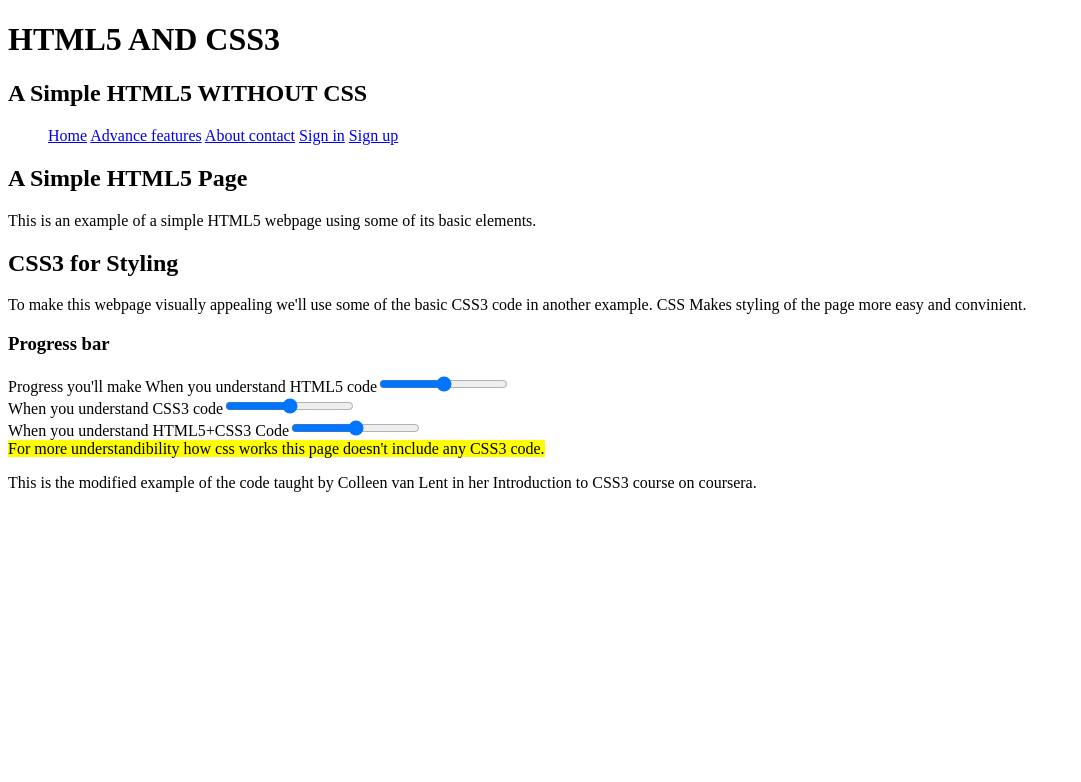
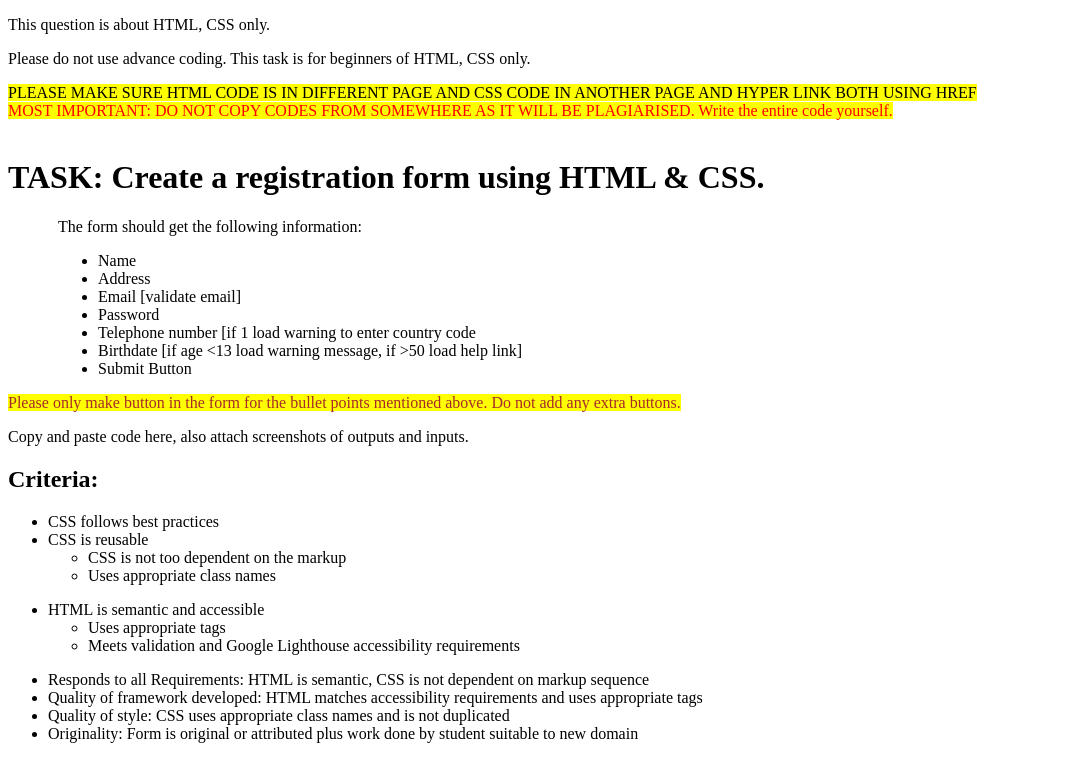
Before and after one commit to sherzodbekkkkkkkkkkkk/vazifa-hozir, a plain HTML site: page index.html in a window 1280 px wide. Shown: the whole page, without its empty margins (0-1081 px from the left). Drawn offline with Linux system fonts and the light colour scheme.

Commit message:
hhhhhhhhhhhh

```diff
--- a/index.html
+++ b/index.html
@@ -6,26 +6,60 @@
     <title>Document</title>
 </head>
 <body>
-    <h1>HTML5 AND CSS3</h1>
-   <h2>A Simple HTML5 WITHOUT CSS</h2>
-   <div style="margin-left: 40px;">
-    <a href="#">Home</a>
-   <a href="#">Advance features</a>
-   <a href="#">About </a>
-   <a href="#">contact</a>
-   <a href="#">Sign in</a>
-   <a href="#">Sign up</a>
-   </div>
-   <h2>A Simple HTML5 Page</h2>
-   <p>This is an example of a simple HTML5 webpage using some of its basic elements.</p>
-   <h2>CSS3 for Styling</h2>
-   <p>To make this webpage visually appealing we'll use some of the basic CSS3 code in another example. CSS Makes styling of the page more easy and convinient.</p>
-   <h3>Progress bar</h3>
-   <span>Progress you'll make</span>
-   <span>When you understand HTML5 code</span><input type="range"> <br>
-   <span>When you understand CSS3 code</span><input type="range" name="" id=""> <br>
-   <span>When you understand HTML5+CSS3 Code</span><input type="range" name="" id=""><br>
-   <mark>For more understandibility how css works this page doesn't include any CSS3 code.</mark>
-   <p>This is the modified example of the code taught by Colleen van Lent in her Introduction to CSS3 course on coursera.</p>
+    <p>This question is about HTML, CSS only.</p>
+    <p>Please do not use advance coding. This task is for beginners of HTML, CSS only.</p>
+    <mark>PLEASE MAKE SURE HTML CODE IS IN DIFFERENT PAGE AND CSS CODE IN ANOTHER PAGE AND HYPER LINK BOTH USING HREF</mark><br>
+    <mark style="color: red;">MOST IMPORTANT: DO NOT COPY CODES FROM SOMEWHERE AS IT WILL BE PLAGIARISED. Write the entire code yourself.</mark> <br> <br>
+    <h1>TASK: Create a registration form using HTML & CSS.</h1>
+    <div style="margin-left: 50px;">
+        <span>The form should get the following information:</span>
+    <ul>
+        <li>Name</li>
+        <li>Address</li>
+        <li>Email [validate email]</li>
+        <li>Password</li>
+        <li>Telephone number [if 1 load warning to enter country code</li>
+        <li>Birthdate [if age <13 load warning message, if >50 load help link]</li>
+        <li>Submit Button</li>
+    </ul>
+    </div>
+    <mark style="color: brown;">Please only make button in the form for the bullet points mentioned above. Do not add any extra buttons.</mark> <br>
+    <p>Copy and paste code here, also attach screenshots of outputs and inputs.</p>
+    <h2>Criteria:</h2>
+    <ul>
+        <li>CSS follows best practices
+        </li>
+        <li>CSS is reusable</li>
+        <ul>
+            <li>
+                CSS is not too dependent on the markup
+            </li>
+            <li>
+                Uses appropriate class names
+            </li>
+        </ul>
+    </ul>
+    <ul>
+        <li>HTML is semantic and accessible
+
+        </li>
+        <ul>
+            <li>Uses appropriate tags</li>
+            <li>
+                Meets validation and Google Lighthouse accessibility requirements
+            </li>
+        </ul>
+    </ul>
+    <ul>
+        <li>Responds to all Requirements: HTML is semantic, CSS is not dependent on markup sequence</li>
+        <li>Quality of framework developed: HTML matches accessibility requirements and uses appropriate tags</li>
+        <li>
+
+            Quality of style: CSS uses appropriate class names and is not duplicated
+
+
+        </li>
+        <li>Originality: Form is original or attributed plus work done by student suitable to new domain</li>
+    </ul>
 </body>
 </html>
```
